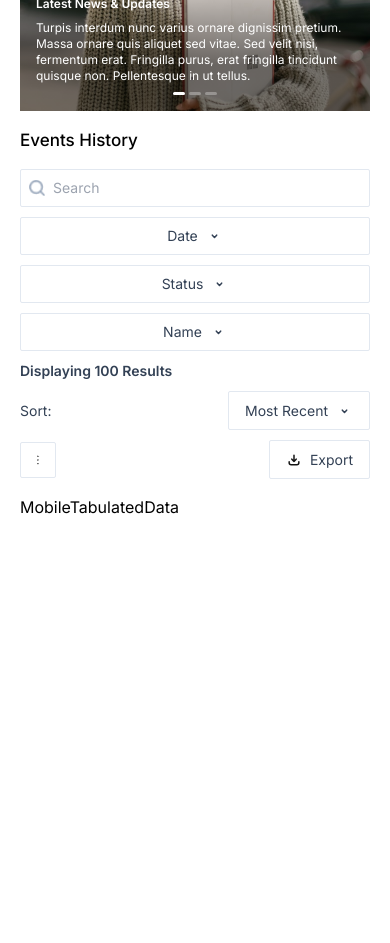
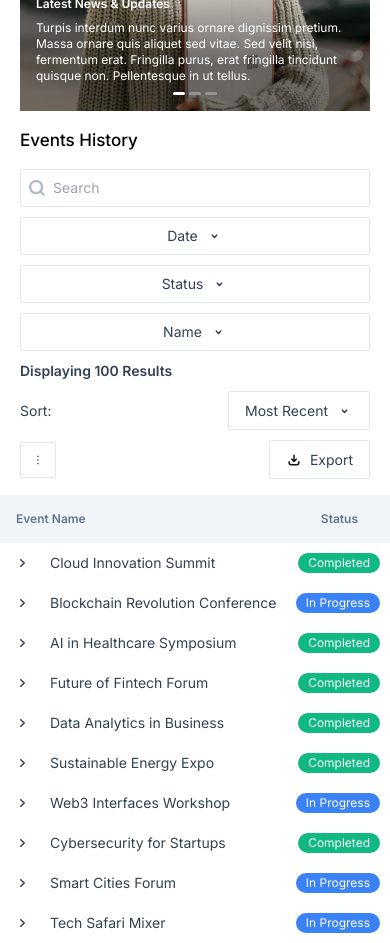
Before and after one commit to Azikenp/alphap, a React (Vite) app: page / in a window 390 px wide. Shown: the part 1080-2023 px from the top of the page. Before the commit the page ends 1599 px from the top, so only its background shows below. Built offline with nearby package versions, Linux system fonts and the light colour scheme.

Commit message:
table done

```diff
--- a/src/components/Events.jsx
+++ b/src/components/Events.jsx
@@ -4,7 +4,7 @@ import TabulatedData from "./TabulatedData";
 const Events = () => {
   return (
     <div className="flex flex-col gap-4">
-      <div className="flex flex-col md:flex-row md:items-center md:flex-wrap justify-between gap-2.5 md:gap-2 md:h-9">
+      <div className="flex flex-col px-5 md:flex-row md:items-center md:flex-wrap justify-between gap-2.5 md:gap-2 md:h-9">
         <div className="flex w-full p-2 items-center gap-2 border border-[#E2E8F0] rounded-[2px] md:w-[200px] h-full">
           <img className="w-4 h-4" src="/icons/search-icon.png" alt="" />
           <input
--- a/src/components/EventsContainer.jsx
+++ b/src/components/EventsContainer.jsx
@@ -2,8 +2,8 @@ import Events from "./Events";
 
 const EventsContainer = () => {
   return (
-    <div className="flex flex-col gap-[21px] md:gap-0 px-5">
-      <h3 className="text-[#000] text-[17px] md:text-[18px] font-medium leading-4 md:mb-1">
+    <div className="flex flex-col gap-[21px] md:gap-0">
+      <h3 className="text-[#000] text-[17px] md:text-[18px] font-medium leading-4 md:mb-1 ml-5">
         Events History
       </h3>
       <Events />
--- a/src/components/MobileTabulatedData.jsx
+++ b/src/components/MobileTabulatedData.jsx
@@ -1,9 +1,67 @@
-
+import { useState } from "react";
+import { tableData } from "./data";
+import { arrowDown, arrowRight } from "./Svgs";
 
 const MobileTabulatedData = () => {
+  //   const [isCollapsed, setIsCollapsed] = useState(true);
+  const [activeIndex, setActiveIndex] = useState(null);
+
+  const handleClick = (index) => {
+    // setIsCollapsed((prev) => !prev);
+    setActiveIndex(index === activeIndex ? null : index);
+  };
+
   return (
-    <div className='md:hidden'>MobileTabulatedData</div>
-  )
-}
+    <div className="lg:hidden md:mt-10">
+      <div>
+        <div className="flex items-center justify-between px-4 bg-[#f1f5f9] h-12 text-[#64748b] text-[12px] font-semibold leading-4 text-left">
+          <p>Event Name</p>
+          <p className="mr-4">Status</p>
+        </div>
 
-export default MobileTabulatedData
+        <div>
+          {tableData.map((data, index) => {
+            return (
+              <div key={data.id}>
+                <div
+                  onClick={() => handleClick(index)}
+                  className={`flex items-center  px-[10px] py-[8px] gap-4 cursor-pointer h-10 relative ${
+                    activeIndex === index &&
+                    "p-4 border-b border-[#FCF7FF] bg-[#F2F2F7]"
+                  }`}
+                >
+                  {activeIndex === index ? arrowDown : arrowRight}
+
+                  <p className="text-[#334155] text-[14px] font-normal leading-5 text-left">
+                    {data.title}
+                  </p>
+
+                  <div
+                    className={`flex items-center justify-center px-[10px] py-[2px] rounded-[30px] text-[#FFF] text-right absolute right-[10px] ${
+                      data.status === "Completed"
+                        ? "bg-[#10B981]"
+                        : "bg-[#3B82F6]"
+                    }`}
+                  >
+                    <p className="text-[12px] font-normal leading-4">
+                      {data.status}
+                    </p>
+                  </div>
+                </div>
+
+                {activeIndex === index && (
+                  <div className="flex items-center justify-between gap-4 cursor-pointer h-10 text-[#334155] text-[14px] font-normal leading-5 p-4 border-b border-[#FCF7FF] bg-[#f5f5f5] mt-[1px]">
+                    <p>{data.speaker}</p>
+                    <p>{data.date}</p>
+                  </div>
+                )}
+              </div>
+            );
+          })}
+        </div>
+      </div>
+    </div>
+  );
+};
+
+export default MobileTabulatedData;
--- a/src/components/Svgs.jsx
+++ b/src/components/Svgs.jsx
@@ -146,3 +146,45 @@ export const verticalDotsIcon = (
     />
   </svg>
 );
+
+export const arrowRight = (
+  <svg
+    xmlns="http://www.w3.org/2000/svg"
+    width="24"
+    height="24"
+    viewBox="0 0 24 24"
+    fill="none"
+  >
+    <path
+      d="M10.75 8.75L14.25 12L10.75 15.25"
+      stroke="#334155"
+      stroke-width="1.5"
+      stroke-linecap="round"
+      stroke-linejoin="round"
+    />
+  </svg>
+);
+
+export const greenDot = (
+  <svg
+    xmlns="http://www.w3.org/2000/svg"
+    width="16"
+    height="16"
+    viewBox="0 0 16 16"
+    fill="none"
+  >
+    <circle cx="8" cy="8" r="3" fill="#10B981" />
+  </svg>
+);
+
+export const blueDot = (
+  <svg
+    xmlns="http://www.w3.org/2000/svg"
+    width="16"
+    height="16"
+    viewBox="0 0 16 16"
+    fill="none"
+  >
+    <circle cx="8" cy="8" r="3" fill="#3B82F6" />
+  </svg>
+);
--- a/src/components/TabletTabulatedData.jsx
+++ b/src/components/TabletTabulatedData.jsx
@@ -1,7 +1,59 @@
-
+import { tableData } from "./data";
+import { blueDot, greenDot } from "./Svgs";
 
 const TabletTabulatedData = () => {
-  return <div className="hidden md:flex">TabletTabulatedData</div>;
+  return (
+    <div className="hidden lg:flex">
+      <table className="w-full">
+        <thead className="bg-[#F1F5F9] h-12">
+          <tr>
+            <th className="text-[#64748b] text-[12px] font-semibold leading-4 text-left px-4 w-[269px]">
+              Event Name
+            </th>
+            <th className="text-[#64748b] text-[12px] font-semibold leading-4 text-left px-4 w-[269px]">
+              Date
+            </th>
+            <th className="text-[#64748b] text-[12px] font-semibold leading-4 text-left px-4">
+              Speaker
+            </th>
+            <th className="text-[#64748b] text-[12px] font-semibold leading-4 text-left px-4">
+              Status
+            </th>
+          </tr>
+        </thead>
+
+        <tbody>
+          {tableData.map((item) => (
+            <tr key={item.id} className="h-12 text-left">
+              <td className="text-[#334155] text-[14px] font-normal leading-5 px-4">
+                {item.title}
+              </td>
+              <td className="text-[#334155] text-[14px] font-normal leading-5 px-4">
+                {item.date}
+              </td>
+              <td className="text-[#334155] text-[14px] font-normal leading-5 px-4">
+                {item.speaker}
+              </td>
+              <td
+                className={`text-[#334155] text-[12px] font-normal leading-5 px-4 `}
+              >
+                <div
+                  className={`flex items-center gap-2 justify-center px-4 py-[2px] rounded-[30px] w-fit ${
+                    item.status === "Completed"
+                      ? "bg-[#D1FAE5]"
+                      : "bg-[#DBEAFE]"
+                  }`}
+                >
+                  {item.status === "Completed" ? greenDot : blueDot}
+                  <p>{item.status}</p>
+                </div>
+              </td>
+            </tr>
+          ))}
+        </tbody>
+      </table>
+    </div>
+  );
 };
 
 export default TabletTabulatedData;
--- a/src/components/data.js
+++ b/src/components/data.js
@@ -92,7 +92,12 @@ export const carousel = [
     value: 3,
   },
 ];
-export const tableHeader = ["Event Name", "Date", "Speaker", "Status"];
+export const tableHeader = [
+  { name: "Event Name" },
+  { name: "Date" },
+  { name: "Speaker" },
+  { name: "Status" },
+];
 
 export const tableData = [
   {
```
